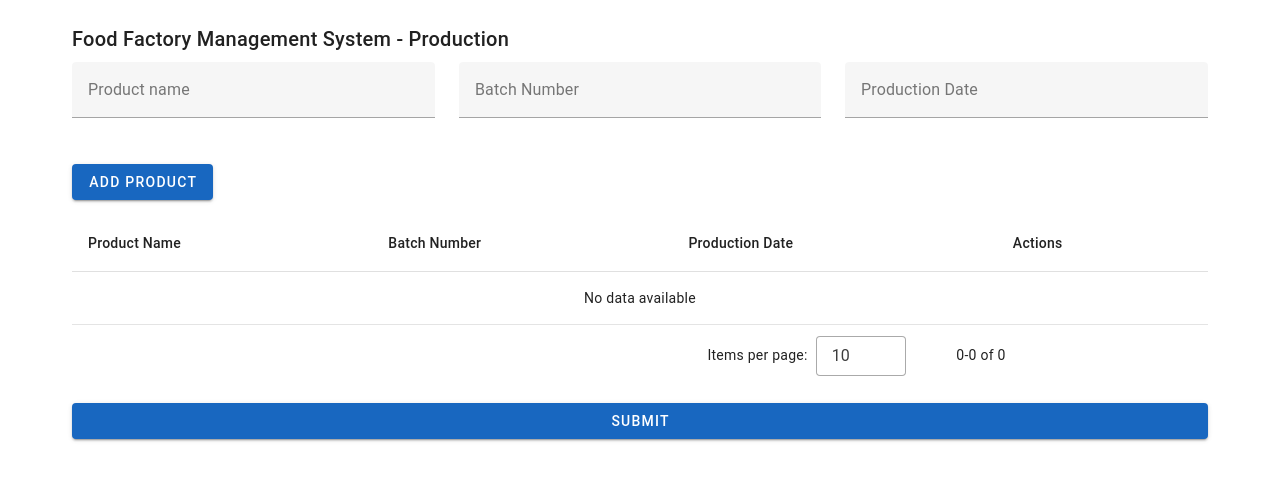
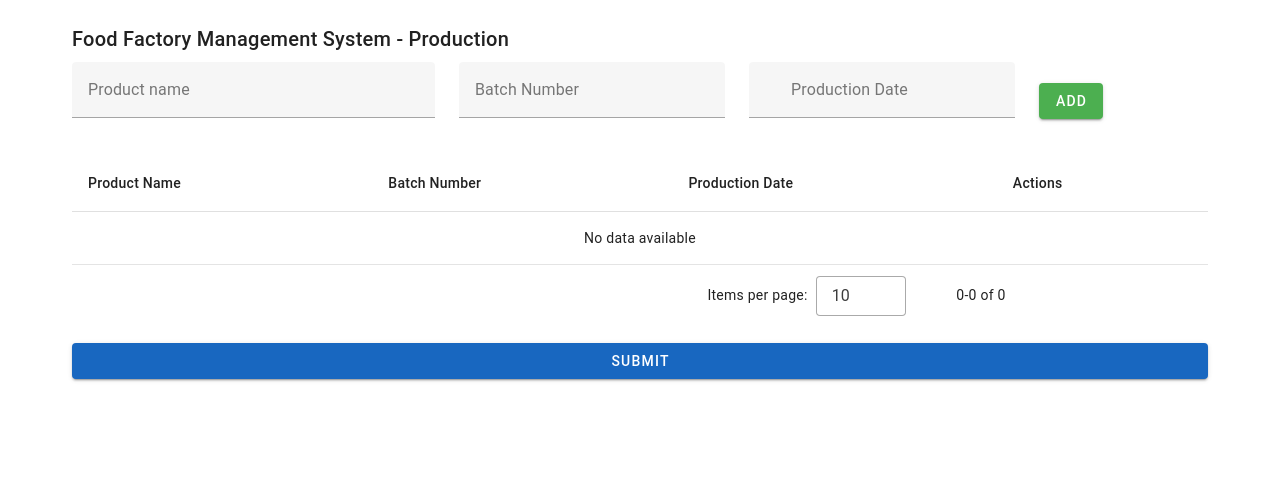
Before and after one commit to Ruukshan/food-factory-management-system, a Vue app: page / in a window 1280 px wide. Shown: the top 480 px of the page. Built offline with nearby package versions, Linux system fonts and the light colour scheme.

Commit message:
Fix typos, layout, and date picker activation in FormComponent

```diff
--- a/src/components/FormComponent.vue
+++ b/src/components/FormComponent.vue
@@ -3,30 +3,34 @@
         <v-col cols="12" md="4">
             <v-text-field label="Product name" v-model="newProduct.name"></v-text-field>
         </v-col>
-        <v-col cols="12" md="4">
+        <v-col cols="12" md="3">
             <v-text-field label="Batch Number" v-model="newProduct.batch"></v-text-field>
         </v-col>
-        <v-col cols="12" md="4">
-            <v-text-field
-                label="Production Date"
-                v-model="newProduct.date"
-                pepend-inner-icon="mdi-calendar"
-                readonly
-                @click="datePicker = true"
-            ></v-text-field>
+        <v-col cols="12" md="3">
             <v-menu
                 v-model="datePicker"
                 :close-on-content-click="false"
-                activator="parent"
+                transition="scale-transition"
+                offset-y
+                min-width="auto"
             >
+                <template v-slot:activator="{ props }">
+                    <v-text-field
+                        v-bind="props"
+                        v-model="newProduct.date"
+                        label="Production Date"
+                        prepend-inner-icon="mdi-calendar"
+                        readonly
+                    ></v-text-field>
+                </template>
                 <v-date-picker
                     v-model="newProduct.date"
-                    @update:modelValue="datePicker = false"
+                    @input="datePicker = false"
                 ></v-date-picker>
             </v-menu>
         </v-col>
-        <v-col cols="12" md="4">
-        <v-btn color="primary" @click="addProduct">Add Product</v-btn>
+        <v-col cols="12" md="2" class="d-flex align-center">
+            <v-btn color="success" @click="addProduct">Add</v-btn>
         </v-col>
     </v-row>
 </template>
```
